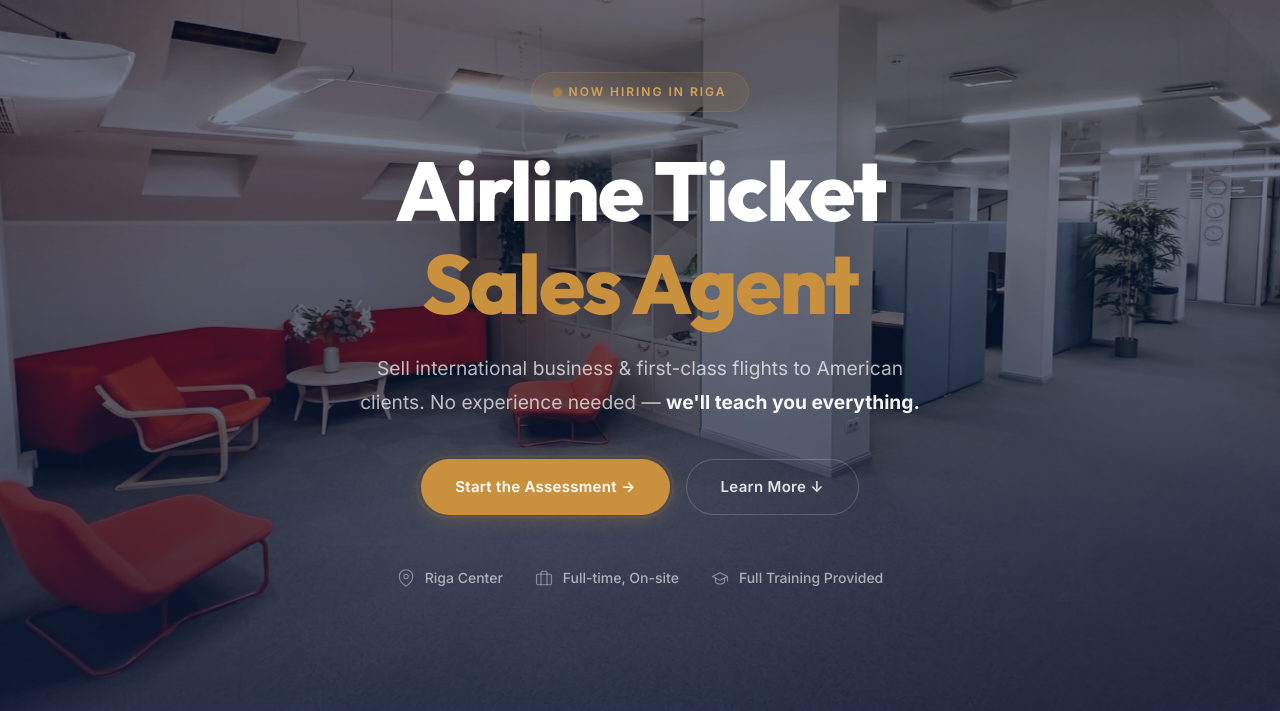
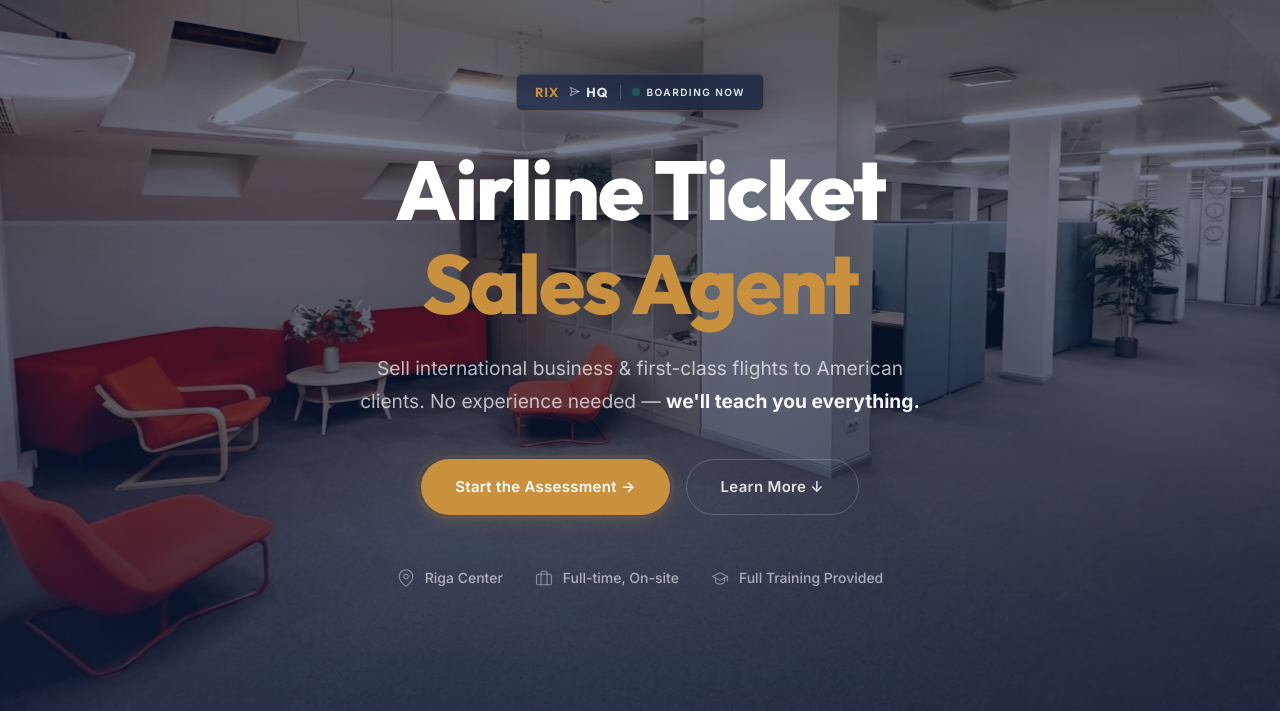
Before and after one commit to asmukais-cmyk/ceoflightsriga, a website: page public/index.html in a window 1280 px wide. Shown: the part 89-800 px from the top of the page. Drawn offline with Linux system fonts and the light colour scheme.

Commit message:
Design: Replace generic hero badge with premium, aviation-themed RIX Boarding Pass Badge

```diff
--- a/public/index.html
+++ b/public/index.html
@@ -57,9 +57,19 @@
     </div>
     <div class="hero-overlay"></div>
     <div class="hero-content">
-      <div class="hero-badge">
-        <span class="hero-badge-dot"></span>
-        Now Hiring in Riga
+      <div class="flight-badge">
+        <div class="flight-badge-route">
+          <span class="airport-code">RIX</span>
+          <span class="flight-icon">
+            <svg viewBox="0 0 24 24" fill="none" stroke="currentColor" stroke-width="2.5" stroke-linecap="round" stroke-linejoin="round"><line x1="22" y1="2" x2="11" y2="13"></line><polygon points="22 2 15 22 11 13 2 9 22 2"></polygon></svg>
+          </span>
+          <span class="airport-code dest">HQ</span>
+        </div>
+        <div class="flight-badge-divider"></div>
+        <div class="flight-badge-status">
+          <span class="status-dot"></span>
+          <span class="status-text">Boarding Now</span>
+        </div>
       </div>
       <h1>Airline Ticket<br><span class="accent">Sales Agent</span></h1>
       <p class="hero-sub">Sell international business &amp; first-class flights to American clients. No experience needed — <strong>we'll teach you everything.</strong></p>
--- a/public/style.css
+++ b/public/style.css
@@ -76,9 +76,34 @@ img{display:block;max-width:100%;height:auto}
 .hero-overlay{position:absolute;inset:0;z-index:1;background:linear-gradient(180deg,rgba(12,26,58,.25) 0%,rgba(12,26,58,.4) 40%,rgba(12,26,58,.7) 100%)}
 .hero-content{position:relative;z-index:2;text-align:center;max-width:820px;padding:140px 28px 100px}
 
-.hero-badge{display:inline-flex;align-items:center;gap:8px;font-family:var(--font-body);font-size:12px;font-weight:600;letter-spacing:2px;text-transform:uppercase;color:var(--gold-light);background:rgba(201,145,62,.1);border:1px solid rgba(201,145,62,.2);padding:9px 22px;border-radius:100px;margin-bottom:32px}
-.hero-badge-dot{width:7px;height:7px;border-radius:50%;background:var(--gold);animation:pulse-dot 2s ease-in-out infinite}
-@keyframes pulse-dot{0%,100%{opacity:1;transform:scale(1)}50%{opacity:.5;transform:scale(1.4)}}
+/* Flight Boarding Badge */
+.flight-badge{
+  display:inline-flex;align-items:center;gap:12px;
+  background:rgba(12,26,58,.65);
+  border:1px solid rgba(201,145,62,.28);
+  padding:8px 18px;border-radius:6px;margin-bottom:32px;
+  backdrop-filter:blur(16px) saturate(160%);-webkit-backdrop-filter:blur(16px) saturate(160%);
+  box-shadow:0 8px 32px rgba(0,0,0,.24),inset 0 1px 0 rgba(255,255,255,.1);
+  font-family:var(--font-body);letter-spacing:.3px;
+  transition:all .3s var(--ease)
+}
+.flight-badge:hover{
+  border-color:rgba(201,145,62,.5);
+  transform:translateY(-1px);
+  box-shadow:0 12px 36px rgba(0,0,0,.32),inset 0 1px 0 rgba(255,255,255,.15)
+}
+.flight-badge-route{display:flex;align-items:center;gap:8px}
+.airport-code{font-family:var(--font-display);font-weight:700;font-size:13px;color:var(--gold);letter-spacing:1px}
+.airport-code.dest{color:rgba(255,255,255,.9)}
+.flight-icon{display:flex;align-items:center;justify-content:center;color:rgba(255,255,255,.45);animation:flight-hover 3s ease-in-out infinite}
+.flight-icon svg{width:11px;height:11px;transform:rotate(45deg)}
+.flight-badge-divider{width:1px;height:14px;background:rgba(255,255,255,.18)}
+.flight-badge-status{display:flex;align-items:center;gap:7px}
+.status-dot{width:6px;height:6px;border-radius:50%;background:#10b981;box-shadow:0 0 10px rgba(16,185,129,.75);animation:status-pulse 2s cubic-bezier(0.4,0,0.6,1) infinite}
+.status-text{font-size:10px;font-weight:600;text-transform:uppercase;color:rgba(255,255,255,.9);letter-spacing:1.5px}
+
+@keyframes flight-hover{0%,100%{transform:translateY(0)}50%{transform:translateY(-1.5px)}}
+@keyframes status-pulse{0%,100%{opacity:1;transform:scale(1)}50%{opacity:.3;transform:scale(1.4)}}
 
 .hero h1{font-family:var(--font-display);font-size:clamp(2.8rem,6.5vw,5.2rem);font-weight:800;line-height:1.12;letter-spacing:-.025em;margin-bottom:22px;color:var(--white)}
 .hero h1 .accent{color:var(--gold)}
@@ -465,7 +490,7 @@ img{display:block;max-width:100%;height:auto}
 .reveal-scale.visible{opacity:1;transform:scale(1)}
 
 /* Hero entrance cascade */
-.hero-content .hero-badge{animation:fadeUp .8s var(--ease-out) .2s both}
+.hero-content .flight-badge{animation:fadeUp .8s var(--ease-out) .2s both}
 .hero-content h1{animation:fadeUp .8s var(--ease-out) .35s both}
 .hero-content .hero-sub{animation:fadeUp .8s var(--ease-out) .5s both}
 .hero-content .hero-actions{animation:fadeUp .8s var(--ease-out) .65s both}
@@ -522,7 +547,10 @@ img{display:block;max-width:100%;height:auto}
   .hero-content{padding:100px 20px 48px}
   .hero h1{font-size:clamp(2.2rem,8vw,3rem);margin-bottom:16px}
   .hero-sub{font-size:0.95rem;margin-bottom:28px;line-height:1.7}
-  .hero-badge{font-size:11px;padding:7px 16px;letter-spacing:1.5px;margin-bottom:24px}
+  .flight-badge{padding:6px 14px;margin-bottom:24px;gap:9px}
+  .airport-code{font-size:11px}
+  .status-text{font-size:9px;letter-spacing:1px}
+  .flight-badge-divider{height:11px}
   .hero-meta{flex-direction:column;align-items:center;gap:10px}
   .hero-meta-item{font-size:13px;gap:8px}
   .hero-actions{flex-direction:column;align-items:stretch;gap:12px}
@@ -612,7 +640,8 @@ img{display:block;max-width:100%;height:auto}
   *,*::before,*::after{animation-duration:0.01ms !important;animation-iteration-count:1 !important;transition-duration:0.01ms !important;scroll-behavior:auto !important}
   html{scroll-behavior:auto}
   .hero-bg img{animation:none}
-  .hero-badge-dot{animation:none}
+  .status-dot{animation:none}
+  .flight-icon{animation:none}
   .btn-gold::after{animation:none}
   .reveal,.reveal-left,.reveal-right,.reveal-scale{opacity:1;transform:none}
 }
```
